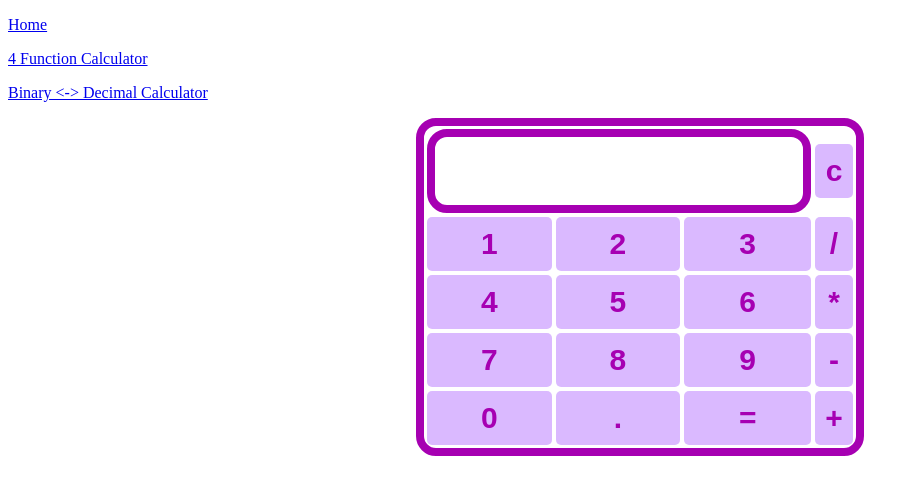
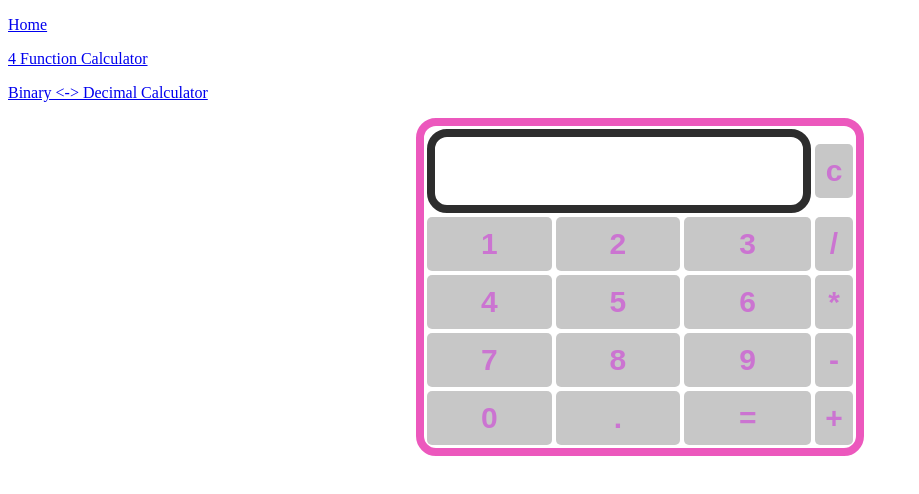
Before and after one commit to GlazedPineapple/Cal, a plain HTML site: page basic-calc.html in a window 1280 px wide. Shown: the whole page, without its empty margins (0-919 px from the left). Drawn offline with Linux system fonts and the light colour scheme.

Commit message:
Update basic-calc.html
changed color

```diff
--- a/basic-calc.html
+++ b/basic-calc.html
@@ -7,18 +7,18 @@
 
     <style>
         table {
-            border: 3px solid purple;
+            border: 3px solid rgb(123, 86, 120);
             margin-left: auto;
             margin-right: auto;
             border-radius: 20px;
-            border: 8px solid rgb(166, 0, 178);
+            border: 8px solid rgb(236,88, 189);
         }
 
         input[type="button"] {
             width: 100%;
             padding: 10px 10px;
-            background-color: rgba(119, 0, 255, 0.276);
-            color: rgb(166, 0, 178);
+            background-color: rgba(51, 51, 52, 0.276);
+            color: rgb(203, 116, 209);
             font-size: 30px;
             font-weight: bold;
             border: none;
@@ -31,7 +31,7 @@
             font-weight: bold;
             border: none;
             border-radius: 20px;
-            border: 8px solid rgb(166, 0, 178);
+            border: 8px solid rgb(45, 45, 45);
         }
     </style>
 </head>
```
